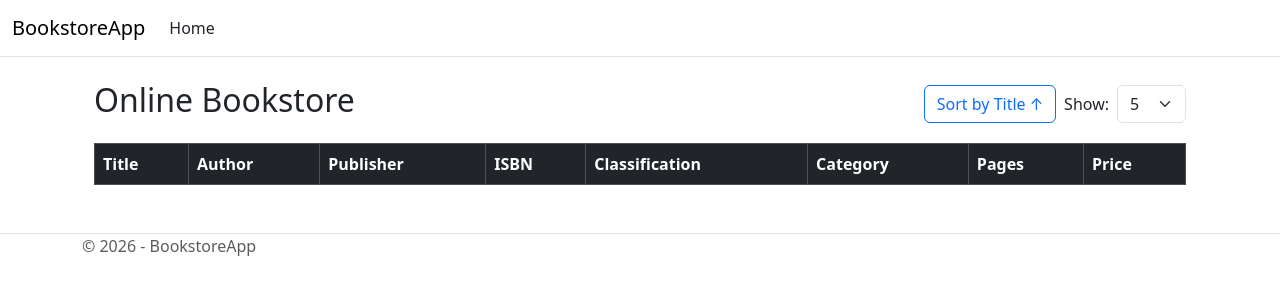
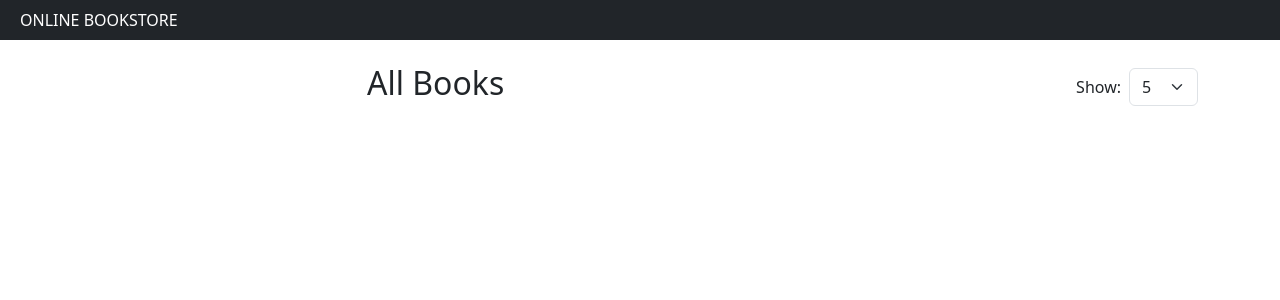
Before and after one commit to ethanjoness/Mission11, an ASP.NET Core app: page / in a window 1280 px wide. Shown: the top 300 px of the page. Run offline with ASP.NET Core 8, Linux system fonts and the light colour scheme; lists and menus that the app fills with data are empty.

Commit message:
Complete Mission 12: Add Shopping Cart, Session State, and Category Filtering

```diff
--- a/Controllers/HomeController.cs
+++ b/Controllers/HomeController.cs
@@ -9,13 +9,13 @@
     private IBookstoreRepository _repo;
     public HomeController(IBookstoreRepository temp) => _repo = temp;
 
-    public IActionResult Index(int pageNum = 1, int pageSize = 5, string sortOrder = "title_asc")
+    public IActionResult Index(string? category, int pageNum = 1, int pageSize = 5, string sortOrder = "title_asc")
     {
         ViewBag.CurrentSort = sortOrder;
 
-        var bookQuery = _repo.Books;
+        var bookQuery = _repo.Books
+            .Where(x => category == null || x.Category == category);
 
-        // Sorting Logic
         bookQuery = sortOrder == "title_desc"
             ? bookQuery.OrderByDescending(b => b.Title)
             : bookQuery.OrderBy(b => b.Title);
@@ -30,8 +30,9 @@
             {
                 CurrentPage = pageNum,
                 ItemsPerPage = pageSize,
-                TotalItems = _repo.Books.Count()
+                TotalItems = category == null ? _repo.Books.Count() : _repo.Books.Where(x => x.Category == category).Count()
             },
+            CurrentCategory = category,
             CurrentSort = sortOrder
         };
 
--- /dev/null
+++ b/Pages/_ViewImports.cshtml
@@ -0,0 +1,5 @@
+@namespace BookstoreApp.Pages
+@using Microsoft.AspNetCore.Mvc.RazorPages
+@using BookstoreApp.Models
+@using BookstoreApp.Infrastructure
+@addTagHelper *, Microsoft.AspNetCore.Mvc.TagHelpers
--- /dev/null
+++ b/Pages/_ViewStart.cshtml
@@ -0,0 +1,3 @@
+@{
+    Layout = "_Layout";
+}
--- a/Views/Home/Index.cshtml
+++ b/Views/Home/Index.cshtml
@@ -1,68 +1,69 @@
 @model BookListViewModel
 
-<div class="container mt-4">
+<div class="row">
+    <div class="col-3">
+        <vc:navigation-menu />
+    </div>
+
+    <div class="col-9">
         <div class="d-flex justify-content-between align-items-center mb-3">
-        <h2>Online Bookstore</h2>
-
-        <div class="d-flex gap-2">
-            <a asp-action="Index"
-               asp-route-sortOrder="@(ViewBag.CurrentSort == "title_asc" ? "title_desc" : "title_asc")"
-               class="btn btn-outline-primary">
-                Sort by Title @(ViewBag.CurrentSort == "title_asc" ? "↑" : "↓")
-            </a>
+            <h2>@(Model.CurrentCategory ?? "All Books")</h2>
 
             <form method="get" class="d-flex align-items-center">
                 <label class="me-2">Show:</label>
                 <select name="pageSize" class="form-select w-auto" onchange="this.form.submit()">
                     <option value="5" selected="@(Model.PagingInfo.ItemsPerPage == 5)">5</option>
                     <option value="10" selected="@(Model.PagingInfo.ItemsPerPage == 10)">10</option>
-                    <option value="20" selected="@(Model.PagingInfo.ItemsPerPage == 20)">20</option>
                 </select>
                 <input type="hidden" name="sortOrder" value="@Model.CurrentSort" />
+                <input type="hidden" name="category" value="@Model.CurrentCategory" />
+            </form>
+        </div>
+
+        @foreach (var b in Model.Books)
+        {
+            <div class="card shadow-sm mb-3">
+                <div class="card-body">
+                    <div class="row">
+                        <div class="col-9">
+                            <h4 class="card-title">
+                                @b.Title
+                                <span class="badge bg-info text-dark fs-6 rounded-pill">@b.Category</span>
+                            </h4>
+                            <h6 class="card-subtitle mb-2 text-muted">@b.Author | @b.Publisher</h6>
+                            <p class="card-text mb-1"><small><strong>ISBN:</strong> @b.ISBN | <strong>Pages:</strong> @b.PageCount</small></p>
+                        </div>
+                        <div class="col-3 text-end">
+                            <h4 class="text-success">@b.Price.ToString("c")</h4>
+
+                            <form method="post" asp-page="/Cart">
+                                <input type="hidden" name="bookId" value="@b.BookID" />
+                                <input type="hidden" name="returnUrl" value="@ViewContext.HttpContext.Request.PathAndQuery()" />
+
+                                <button type="submit" class="btn btn-primary"
+                                        data-bs-toggle="tooltip" data-bs-placement="top" title="Add this book to your cart!">
+                                    Add to Cart
+                                </button>
                             </form>
                         </div>
                     </div>
-
-    <table class="table table-striped table-hover table-bordered">
-        <thead class="table-dark">
-            <tr>
-                <th>Title</th>
-                <th>Author</th>
-                <th>Publisher</th>
-                <th>ISBN</th>
-                <th>Classification</th>
-                <th>Category</th>
-                <th>Pages</th>
-                <th>Price</th>
-            </tr>
-        </thead>
-        <tbody>
-            @foreach (var b in Model.Books)
-            {
-                <tr>
-                    <td>@b.Title</td>
-                    <td>@b.Author</td>
-                    <td>@b.Publisher</td>
-                    <td>@b.ISBN</td>
-                    <td>@b.Classification</td>
-                    <td>@b.Category</td>
-                    <td>@b.PageCount</td>
-                    <td>@b.Price.ToString("C")</td>
-                </tr>
+                </div>
+            </div>
         }
-        </tbody>
-    </table>
 
         <nav>
             <ul class="pagination">
                 @for (int i = 1; i <= Model.PagingInfo.TotalPages; i++)
                 {
                     <li class="page-item @(i == Model.PagingInfo.CurrentPage ? "active" : "")">
-                    <a class="page-link" asp-route-pageNum="@i"
+                        <a class="page-link" asp-action="Index"
+                           asp-route-pageNum="@i"
                            asp-route-pageSize="@Model.PagingInfo.ItemsPerPage"
-                       asp-route-sortOrder="@Model.CurrentSort">@i</a>
+                           asp-route-sortOrder="@Model.CurrentSort"
+                           asp-route-category="@Model.CurrentCategory">@i</a>
                     </li>
                 }
             </ul>
         </nav>
     </div>
+</div>
--- a/Views/Shared/_Layout.cshtml
+++ b/Views/Shared/_Layout.cshtml
@@ -3,44 +3,34 @@
 <head>
     <meta charset="utf-8" />
     <meta name="viewport" content="width=device-width, initial-scale=1.0" />
-    <title>@ViewData["Title"] - BookstoreApp</title>
+    <title>Online Bookstore</title>
     <link rel="stylesheet" href="~/lib/bootstrap/dist/css/bootstrap.min.css" />
-    <link rel="stylesheet" href="~/css/site.css" asp-append-version="true" />
+    <link rel="stylesheet" href="https://cdn.jsdelivr.net/npm/bootstrap-icons@1.11.3/font/bootstrap-icons.min.css">
 </head>
 <body>
-    <header>
-        <nav class="navbar navbar-expand-sm navbar-toggleable-sm navbar-light bg-white border-bottom box-shadow mb-3">
+<div class="bg-dark text-white p-2">
     <div class="container-fluid">
-                <a class="navbar-brand" asp-area="" asp-controller="Home" asp-action="Index">BookstoreApp</a>
-                <button class="navbar-toggler" type="button" data-bs-toggle="collapse" data-bs-target=".navbar-collapse" aria-controls="navbarSupportedContent"
-                        aria-expanded="false" aria-label="Toggle navigation">
-                    <span class="navbar-toggler-icon"></span>
-                </button>
-                <div class="navbar-collapse collapse d-sm-inline-flex justify-content-between">
-                    <ul class="navbar-nav flex-grow-1">
-                        <li class="nav-item">
-                            <a class="nav-link text-dark" asp-area="" asp-controller="Home" asp-action="Index">Home</a>
-                        </li>
-                        @* Privacy link removed per assignment requirements *@
-                    </ul>
+        <div class="row">
+            <div class="col navbar-brand">ONLINE BOOKSTORE</div>
+            <div class="col-6 text-end">
+                <vc:cart-summary />
             </div>
         </div>
-        </nav>
-    </header>
-    <div class="container">
+    </div>
+</div>
+
+<div class="container mt-4">
     <main role="main" class="pb-3">
         @RenderBody()
     </main>
 </div>
 
-    <footer class="border-top footer text-muted">
-        <div class="container">
-            &copy; 2026 - BookstoreApp
-        </div>
-    </footer>
-    <script src="~/lib/jquery/dist/jquery.min.js"></script>
 <script src="~/lib/bootstrap/dist/js/bootstrap.bundle.min.js"></script>
-    <script src="~/js/site.js" asp-append-version="true"></script>
-    @await RenderSectionAsync("Scripts", required: false)
+<script>
+        var tooltipTriggerList = [].slice.call(document.querySelectorAll('[data-bs-toggle="tooltip"]'))
+        var tooltipList = tooltipTriggerList.map(function (tooltipTriggerEl) {
+            return new bootstrap.Tooltip(tooltipTriggerEl)
+        })
+    </script>
 </body>
 </html>
--- a/Views/_ViewImports.cshtml
+++ b/Views/_ViewImports.cshtml
@@ -1,4 +1,6 @@
 @using BookstoreApp
 @using BookstoreApp.Models
 @using BookstoreApp.Models.ViewModels
+@using BookstoreApp.Infrastructure
 @addTagHelper *, Microsoft.AspNetCore.Mvc.TagHelpers
+@addTagHelper *, BookstoreApp
```
Also changed, not shown: Components/CartSummaryViewComponent.cs (added, +15 -0 lines), Components/NavigationMenuViewComponent.cs (added, +22 -0 lines), Infrastructure/SessionExtensions.cs (added, +17 -0 lines), Infrastructure/UrlExtensions.cs (added, +9 -0 lines), Models/Cart.cs (added, +35 -0 lines), Models/ErrorViewModel.cs (deleted, +0 -8 lines), Models/SessionCart.cs (added, +38 -0 lines), Models/ViewModels/BookListViewModel.cs (+2 -5 lines), Pages/Cart.cshtml (added, +45 -0 lines), Pages/Cart.cshtml.cs (added, +38 -0 lines), Program.cs (+16 -0 lines), Views/Shared/Components/CartSummary/Default.cshtml (added, +14 -0 lines), Views/Shared/Components/NavigationMenu/Default.cshtml (added, +16 -0 lines), Views/Shared/Error.cshtml (deleted, +0 -25 lines). Lines whose indentation alone changed are shown as unchanged.
